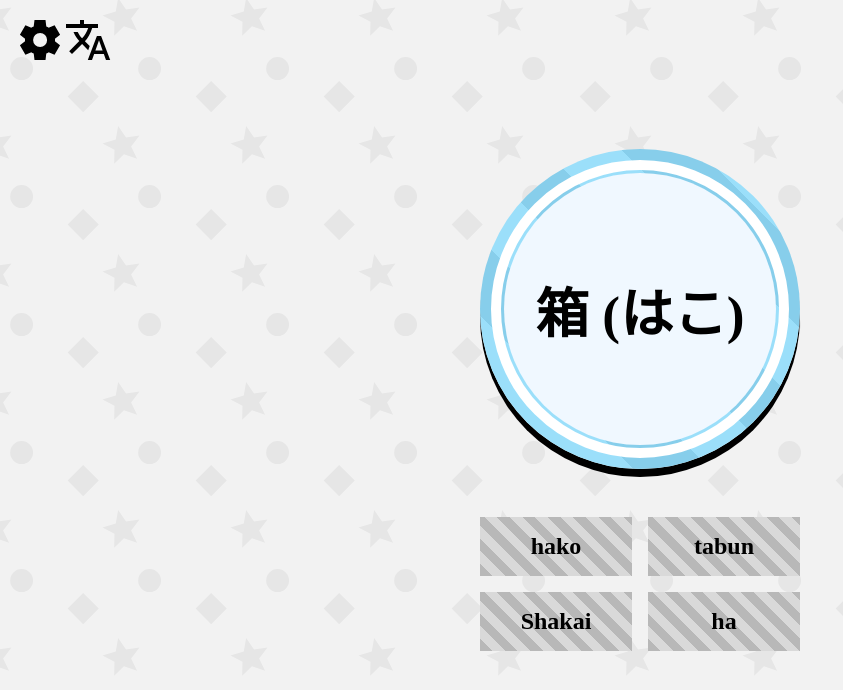
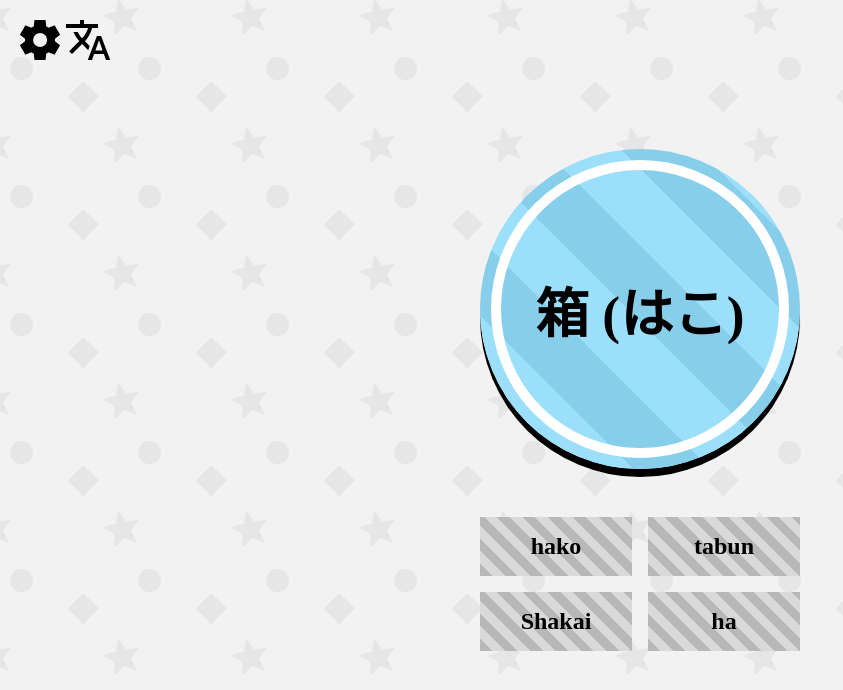
Before and after one commit to tostc/vocabulary, a plain HTML site: page index.html in a window 1280 px wide. Shown: the whole page, without its empty margins (0-843 px from the left). Drawn offline with Linux system fonts and the light colour scheme; a web font is replaced by a local one.

Commit message:
- Debug removed

```diff
--- a/style.css
+++ b/style.css
@@ -168,7 +168,7 @@ body {
         display: flex;
         height: 85%;
         width: 85%;
-        background: aliceblue;
+
         align-items: center;
         justify-content: center;
         word-break: break-all;
```
